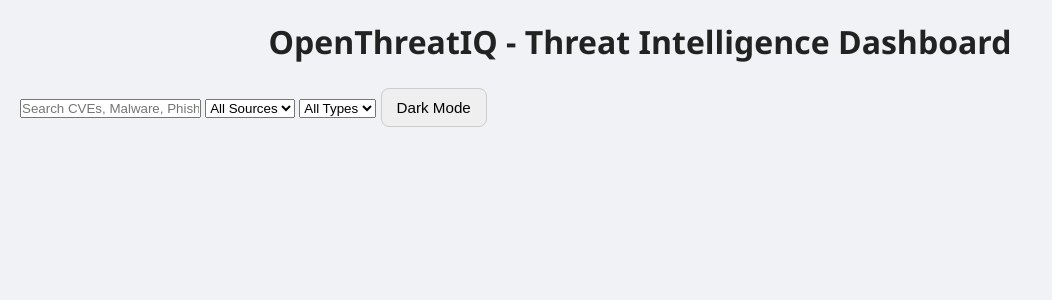
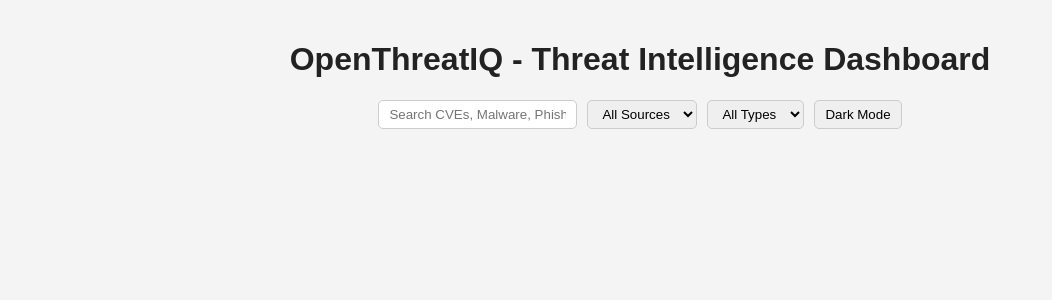
Before and after one commit to ashankobewatta/OpenThreatIQ, a Flask app: template backend/templates/index.html in a window 1280 px wide. Shown: the top 300 px of the page, without its empty margins (0-1052 px from the left). Run offline with Flask 3, Linux system fonts and the light colour scheme; the template is opened without the code that fills it, so the values that code supplies are empty.

Commit message:
Update styles.css

```diff
--- a/backend/static/styles.css
+++ b/backend/static/styles.css
@@ -1,135 +1,104 @@
-/* Reset */
-* {
-    box-sizing: border-box;
-    margin: 0;
-    padding: 0;
+:root {
+    --bg-color: #f4f4f4;
+    --text-color: #222;
+    --card-bg: #fff;
+    --badge-cve: #e74c3c;
+    --badge-malware: #f39c12;
+    --badge-phishing: #3498db;
+    --badge-exploit: #9b59b6;
+    --badge-update: #2ecc71;
 }
 
-/* Light Mode (default) */
-body {
-    font-family: 'Segoe UI', Tahoma, Geneva, Verdana, sans-serif;
-    background: #f0f2f5;
-    color: #333;
-    padding: 20px;
-    transition: background 0.3s, color 0.3s;
+body.dark {
+    --bg-color: #121212;
+    --text-color: #ddd;
+    --card-bg: #1e1e1e;
 }
 
-h1 {
-    text-align: center;
-    margin-bottom: 25px;
-    color: #222;
-    font-weight: 600;
+body {
+    background-color: var(--bg-color);
+    color: var(--text-color);
+    font-family: Arial, sans-serif;
+    margin: 0;
+    padding: 0 20px;
+    transition: background-color 0.3s, color 0.3s;
 }
 
-/* Filters */
-.filters {
-    display: flex;
-    gap: 15px;
-    justify-content: center;
-    margin-bottom: 20px;
-    flex-wrap: wrap;
+header {
+    text-align: center;
+    padding: 20px 0;
 }
 
-.filters input,
-.filters select,
-#dark-mode-toggle {
-    padding: 10px 15px;
-    border-radius: 8px;
+.controls {
+    display: flex;
+    justify-content: center;
+    gap: 10px;
+    flex-wrap: wrap;
+    margin-bottom: 20px;
+}
+
+.controls input, .controls select, .controls button {
+    padding: 5px 10px;
+    border-radius: 5px;
     border: 1px solid #ccc;
-    font-size: 0.95rem;
-    transition: all 0.2s ease-in-out;
+    transition: all 0.2s;
+}
+
+.controls button {
     cursor: pointer;
 }
 
-.filters input:focus,
-.filters select:focus {
-    border-color: #007BFF;
-    box-shadow: 0 0 8px rgba(0,123,255,0.2);
+.controls input:focus, .controls select:focus, .controls button:focus {
     outline: none;
+    border-color: #3498db;
 }
 
-/* CVE Cards */
+.grid {
+    display: grid;
+    grid-template-columns: repeat(auto-fit, minmax(300px, 1fr));
+    gap: 15px;
+}
+
 .cve-card {
-    background: #ffffff;
-    padding: 20px;
-    margin: 12px auto;
-    border-radius: 12px;
-    box-shadow: 0 4px 12px rgba(0,0,0,0.08);
-    transition: transform 0.2s, box-shadow 0.2s, background 0.3s, color 0.3s;
-    max-width: 800px;
-    position: relative;
+    background: var(--card-bg);
+    padding: 15px;
+    border-radius: 8px;
+    box-shadow: 0 3px 6px rgba(0,0,0,0.1);
+    transition: transform 0.2s, box-shadow 0.2s;
 }
 
 .cve-card:hover {
-    transform: translateY(-4px);
-    box-shadow: 0 8px 20px rgba(0,0,0,0.12);
+    transform: translateY(-5px);
+    box-shadow: 0 6px 12px rgba(0,0,0,0.15);
 }
 
 .cve-card h3 {
-    font-size: 1.1rem;
-    color: #007BFF;
-    margin-bottom: 8px;
+    margin: 0 0 10px;
+    font-size: 1.1em;
 }
 
 .cve-card p {
-    font-size: 0.95rem;
-    margin-bottom: 10px;
-    line-height: 1.4;
+    font-size: 0.95em;
 }
 
 .cve-card small {
-    font-size: 0.8rem;
-    color: #555;
+    display: block;
+    margin-top: 10px;
+    font-size: 0.8em;
+    color: #888;
 }
 
-/* Badges for type */
 .badge {
     display: inline-block;
-    padding: 3px 8px;
+    padding: 2px 8px;
     border-radius: 12px;
-    font-size: 0.75rem;
-    font-weight: 600;
-    margin-left: 5px;
     color: #fff;
+    font-size: 0.75em;
+    margin-right: 5px;
 }
 
-.badge.CVE { background: #007BFF; }
-.badge.Malware { background: #dc3545; }
-.badge.Phishing { background: #fd7e14; }
-.badge.Exploit { background: #6f42c1; }
-.badge.Update { background: #28a745; }
-
-/* Container fade-in */
-#cve-container {
-    animation: fadeIn 0.5s ease-in-out;
-}
-
-@keyframes fadeIn { from {opacity:0;} to {opacity:1;} }
-
-/* Dark Mode */
-body.dark-mode {
-    background: #121212;
-    color: #ddd;
-}
-
-body.dark-mode .cve-card {
-    background: #1e1e1e;
-    color: #ddd;
-    box-shadow: 0 4px 12px rgba(255,255,255,0.05);
-}
-
-body.dark-mode .cve-card h3 {
-    color: #66b0ff;
-}
-
-body.dark-mode .cve-card small {
-    color: #aaa;
-}
-
-/* Responsive */
-@media (max-width: 600px) {
-    .filters {
-        flex-direction: column;
-        gap: 10px;
-    }
-}
+.badge.CVE { background: var(--badge-cve); }
+.badge.Malware { background: var(--badge-malware); }
+.badge.Phishing { background: var(--badge-phishing); }
+.badge.Exploit { background: var(--badge-exploit); }
+.badge.Update { background: var(--badge-update); }
```
